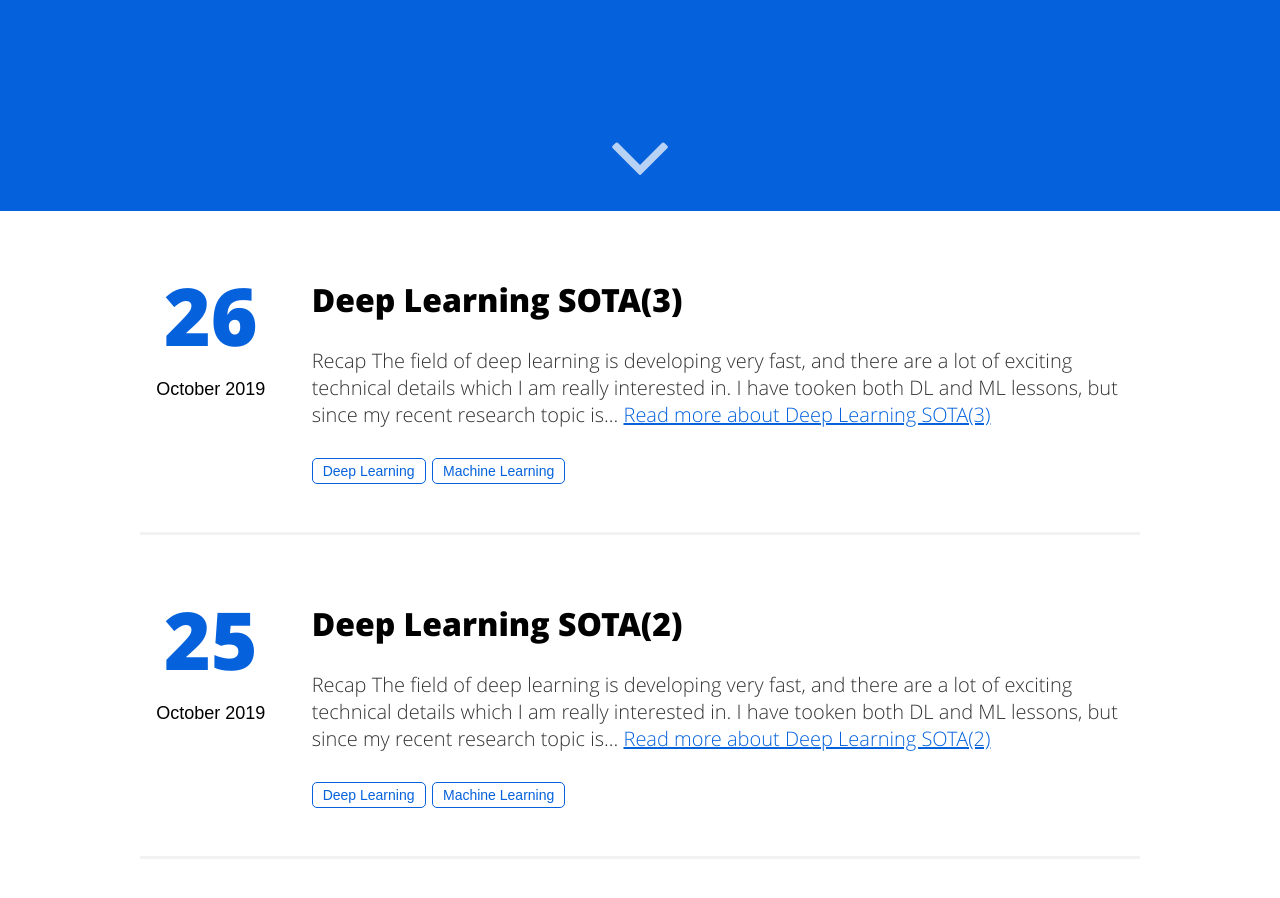
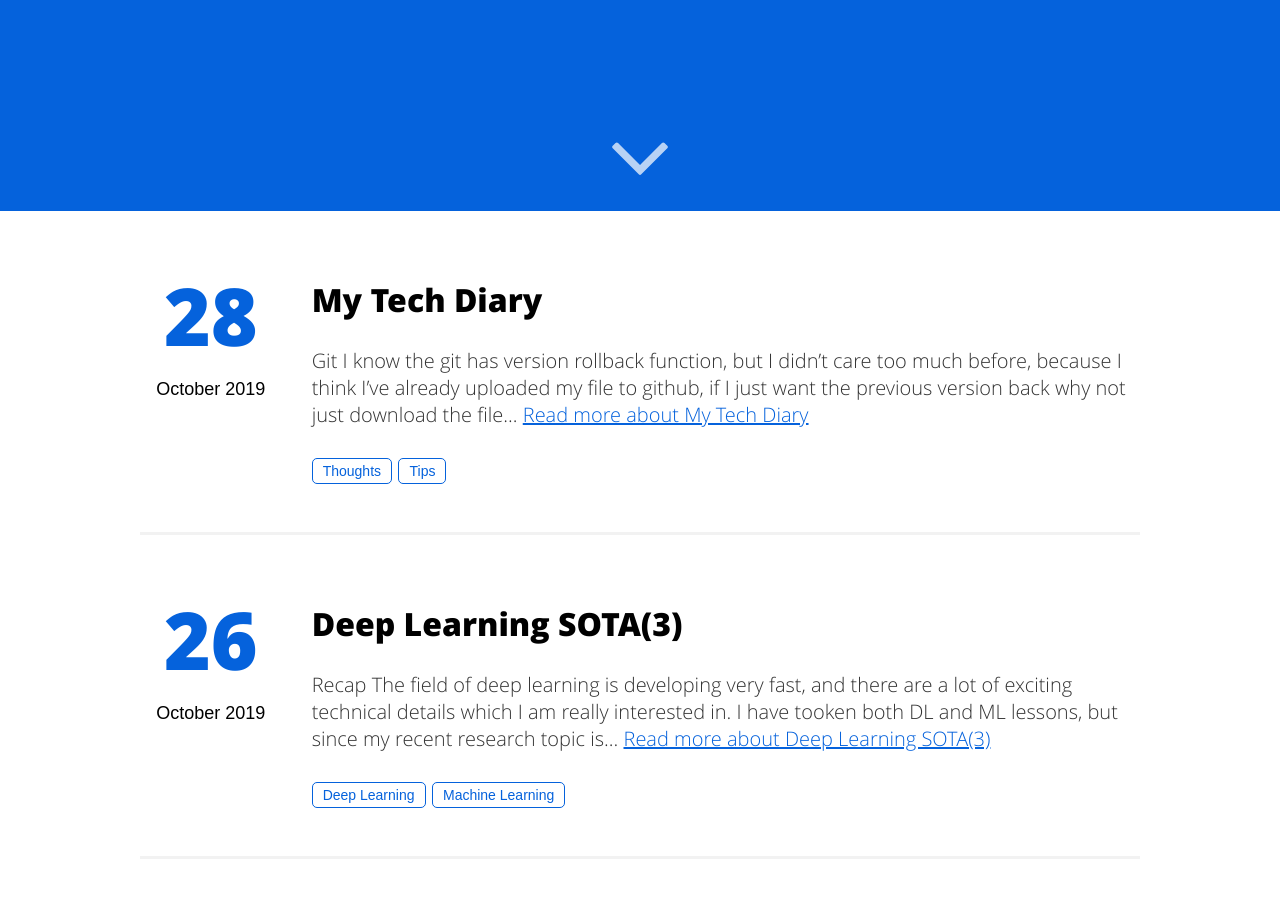
Before and after one commit to clay001/locke.github.io, a Jekyll site: the page built from index.html, in a window 1280 px wide and 900 px high, scrolled down 689 px. Built offline with Jekyll 4.4.1, drawn with Linux system fonts in a browser that asks for light colours; formulas are drawn with MathJax 3.

Commit message:
thoughts

```diff
--- /dev/null
+++ b/_posts/2019-10-29-My_Tech_Diary.md
@@ -0,0 +1,23 @@
+---
+layout: post
+title: "My Tech Diary"
+date: 2019-10-28 16:00:06
+image: '/assets/img/'
+description: 'thoughts and daily useful tips'
+tags:
+- Thoughts
+- Tips
+categories:
+- Dairy
+twitter_text: 'thoughts and daily useful tips'
+---
+
+## Git
+
+I know the git has version rollback function, but I didn't care too much before, because I think I've already uploaded my file to github, if I just want the previous version back why not just download the file back from GitHub? And I always think that git pull can do this for me, but I was wrong, if I modified the file and ran  with git pull, it doesn't work.
+
+Well, it is time to pay for my lazyness, I finally met this stupid situation, I messed it up and all I wanted is to get my previous file version back. `Git reset` saves me.
+
+You can use `git log` to view the commit history, Head indicates your current version, and use `git reset --hard commit_id` to get back to the past. Or you can use `git reflog` to view the command history and to jump to the future.
+
+## 杂记
```
Also changed, not shown: _posts/2019-10-26-DeepLearning_advanced(3).md (+6 -1 lines), 7 other files.
